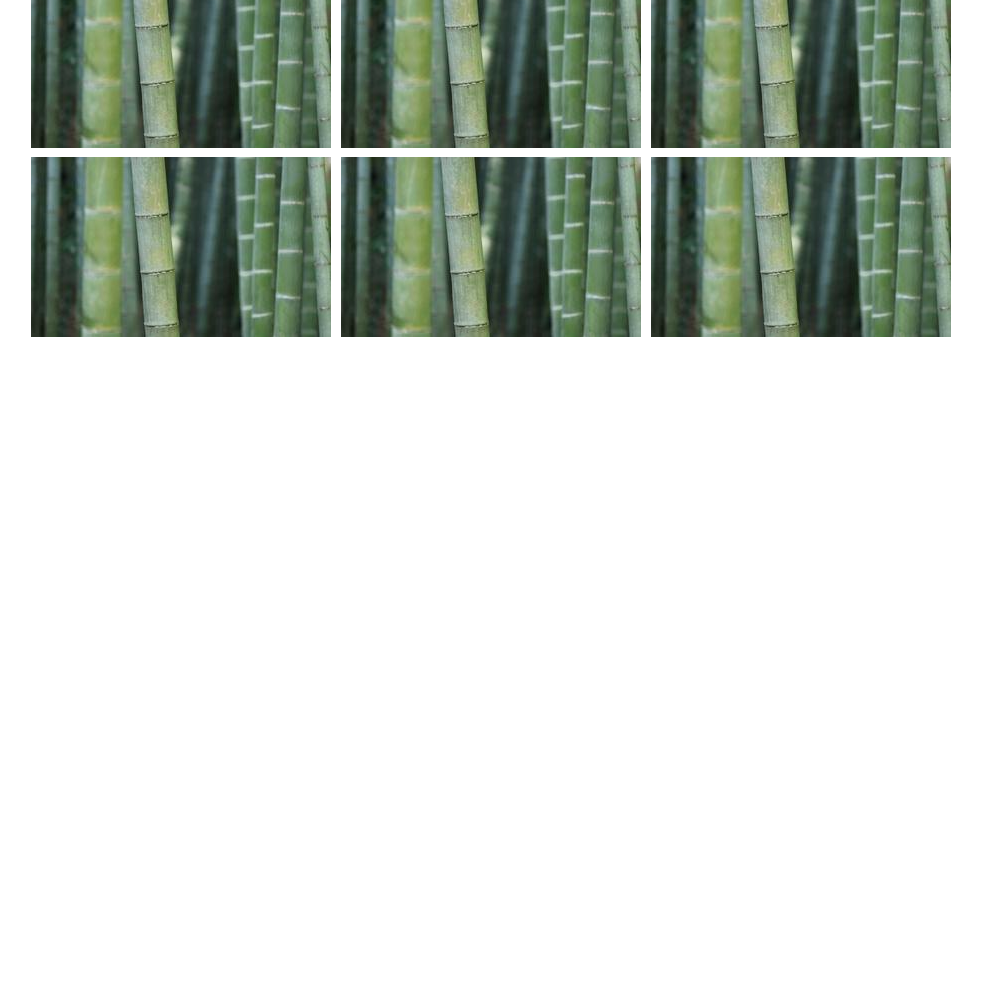
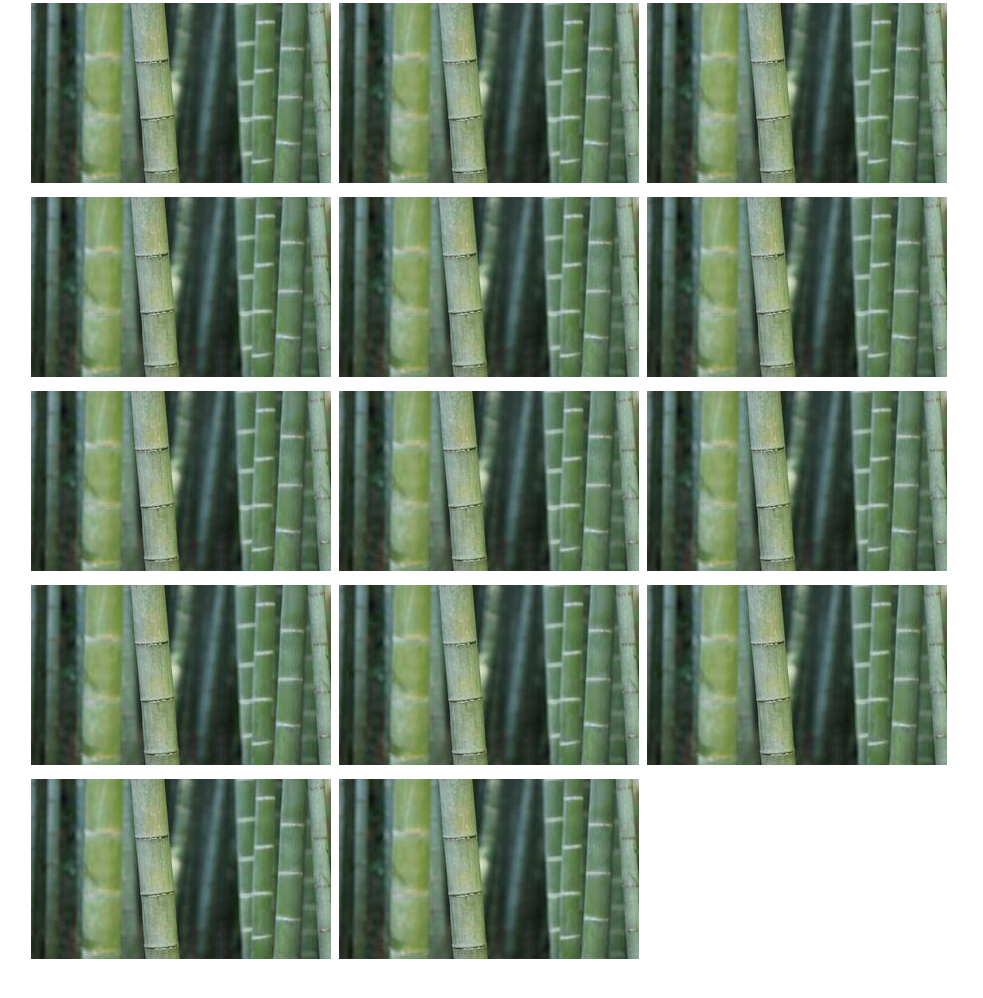
Before and after one commit to ValerioCarbone/html-css-zoom, a plain HTML site: page index.html in a window 1280 px wide. Shown: the part 1386-2384 px from the top of the page, without its empty margins (0-983 px from the left). Before the commit the page ends 1768 px from the top, so only its background shows below. Drawn offline with Linux system fonts and the light colour scheme.

Commit message:
Divisione flex in 7 colonne

```diff
--- a/css/style.css
+++ b/css/style.css
@@ -12,7 +12,7 @@
 
 .container{
     margin: 0 auto;
-    padding: 30px 30px 40px 30px;
+    padding: 30px 30px 40px;
 }
 .debug{
     border: solid 1px white;
@@ -21,11 +21,13 @@
 .row{
     display: flex;
     flex-wrap: wrap;
-    gap: 5px 10px;
+    gap: 10px 8px;
+
+
 
 }
 
 .user-webcam{
     background-color: white;
-    flex-basis: calc((100% / 7) - 30px);
+    flex-basis: calc((100% / 7) - 150px);
 }
--- a/index.html
+++ b/index.html
@@ -201,6 +201,62 @@
                             </figure>
                         </div>
                     </div>
+                    <div class="user-webcam">
+                        <div>
+                            <figure>
+                                <img src="./img/placeholder.jpg" alt="">
+                            </figure>
+                        </div>
+                    </div>
+                    <div class="user-webcam">
+                        <div>
+                            <figure>
+                                <img src="./img/placeholder.jpg" alt="">
+                            </figure>
+                        </div>
+                    </div>
+                    <div class="user-webcam">
+                        <div>
+                            <figure>
+                                <img src="./img/placeholder.jpg" alt="">
+                            </figure>
+                        </div>
+                    </div>
+                    <div class="user-webcam">
+                        <div>
+                            <figure>
+                                <img src="./img/placeholder.jpg" alt="">
+                            </figure>
+                        </div>
+                    </div>
+                    <div class="user-webcam">
+                        <div>
+                            <figure>
+                                <img src="./img/placeholder.jpg" alt="">
+                            </figure>
+                        </div>
+                    </div>
+                    <div class="user-webcam">
+                        <div>
+                            <figure>
+                                <img src="./img/placeholder.jpg" alt="">
+                            </figure>
+                        </div>
+                    </div>
+                    <div class="user-webcam">
+                        <div>
+                            <figure>
+                                <img src="./img/placeholder.jpg" alt="">
+                            </figure>
+                        </div>
+                    </div>
+                    <div class="user-webcam">
+                        <div>
+                            <figure>
+                                <img src="./img/placeholder.jpg" alt="">
+                            </figure>
+                        </div>
+                    </div>
                 </div>
             </div>
         </div>
```
